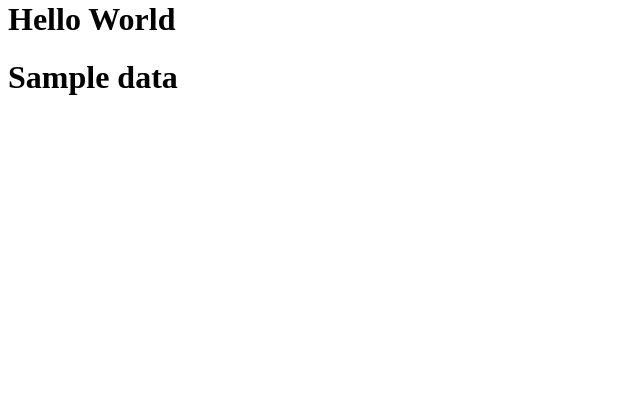
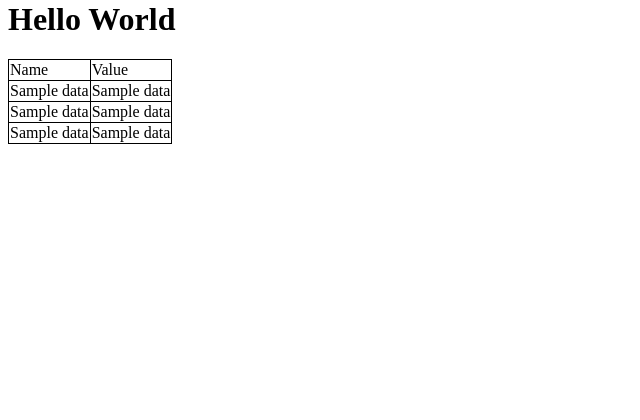
Before and after one commit to TER-Sensors-and-Microcontrollers/sensors-microcontrollers-25-26, a Flask app: template houston/templates/index.html in a window 1280 px wide. Shown: the part 286-706 px from the top of the page, without its empty margins (0-640 px from the left). Run offline with Flask 3, Linux system fonts and the light colour scheme; the template is opened without the code that fills it: most values are stand-ins (such as "Sample title", 1, 10 or a date in 2020); some libraries are stand-ins or nearby versions.

Commit message:
created table that stores most revent values of motor temp, battery, and pressure

```diff
--- a/houston/app.py
+++ b/houston/app.py
@@ -32,14 +32,38 @@ def display_index():
     db = get_db()
     db.row_factory = sqlite3.Row
     cursor = db.cursor()
-    cursor.execute("SELECT * FROM sensor_readings WHERE timestamp = (SELECT MAX(timestamp) FROM sensor_readings)")
-    row = cursor.fetchone()
-    data_to_send = dict(row) if row else None
-    cursor.close
+    data_to_send = []
+
+    cursor.execute("SELECT * FROM sensor_readings WHERE name = 'motor temp' AND timestamp = (SELECT MAX(timestamp) FROM sensor_readings WHERE name = 'motor temp')")
+    rows = cursor.fetchall()
+    name = rows[0][2]
+    value = rows[0][3]
+
+    data_to_send.append(name)
+    data_to_send.append(value)
+
+    cursor.execute("SELECT * FROM sensor_readings WHERE name = 'battery' AND timestamp = (SELECT MAX(timestamp) FROM sensor_readings WHERE name = 'battery')")
+    rows1 = cursor.fetchall()
+    name2 = rows1[0][2]
+    value2 = rows1[0][3]
+    data_to_send.append(name2)
+    data_to_send.append(value2)
+
+    cursor.execute("SELECT * FROM sensor_readings WHERE name = 'pressure' AND timestamp = (SELECT MAX(timestamp) FROM sensor_readings WHERE name = 'pressure')")
+    rows2 = cursor.fetchall()
+    name3 = rows2[0][2]
+    value3 = rows2[0][3]
+    data_to_send.append(name3)
+    data_to_send.append(value3)
+
+    cursor.close()
 
 
+    return render_template("index.html", data=data_to_send)
+    #cursor.close
+
     # return render_template("index.html", array_data = shm_data)
-    return render_template("index.html", data = row)
+    #return render_template("index.html", data = data_to_send)
 
 """
 DATABASE INITIALIZATION & ROUTES
--- a/houston/templates/index.html
+++ b/houston/templates/index.html
@@ -31,6 +31,28 @@
 
         <h1>Hello World</h1>
         <!-- Write up-to-date sensor readings here!!! -->
-        <h1>{{ data }}</h1>
+         <style>
+            table, th, td {
+            border: 1px solid black; border-collapse: collapse;
+            }
+        </style>
+        <table>
+            <tr>
+                <td>Name</td>
+                <td>Value</td>
+            </tr>
+            <tr>
+                <td>{{ data[0] }}</td>
+                <td>{{ data[1] }} </td>
+            </tr>
+            <tr>
+                <td>{{ data[2] }}</td>
+                <td>{{ data[3] }}</td>
+            </tr>
+            <tr>
+                <td>{{ data[4] }}</td>
+                <td>{{ data[5] }}</td>
+            </tr>
+        </table>
     </body>
 </html>
```
